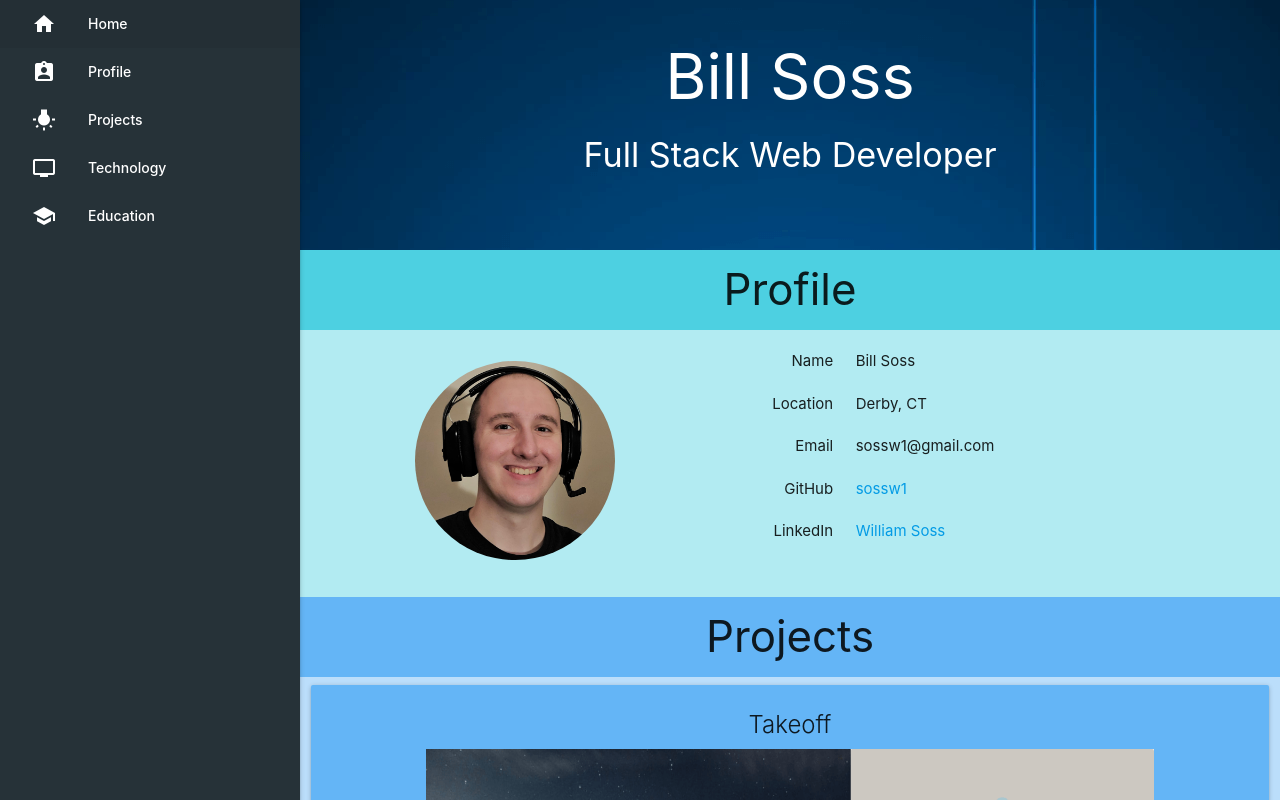
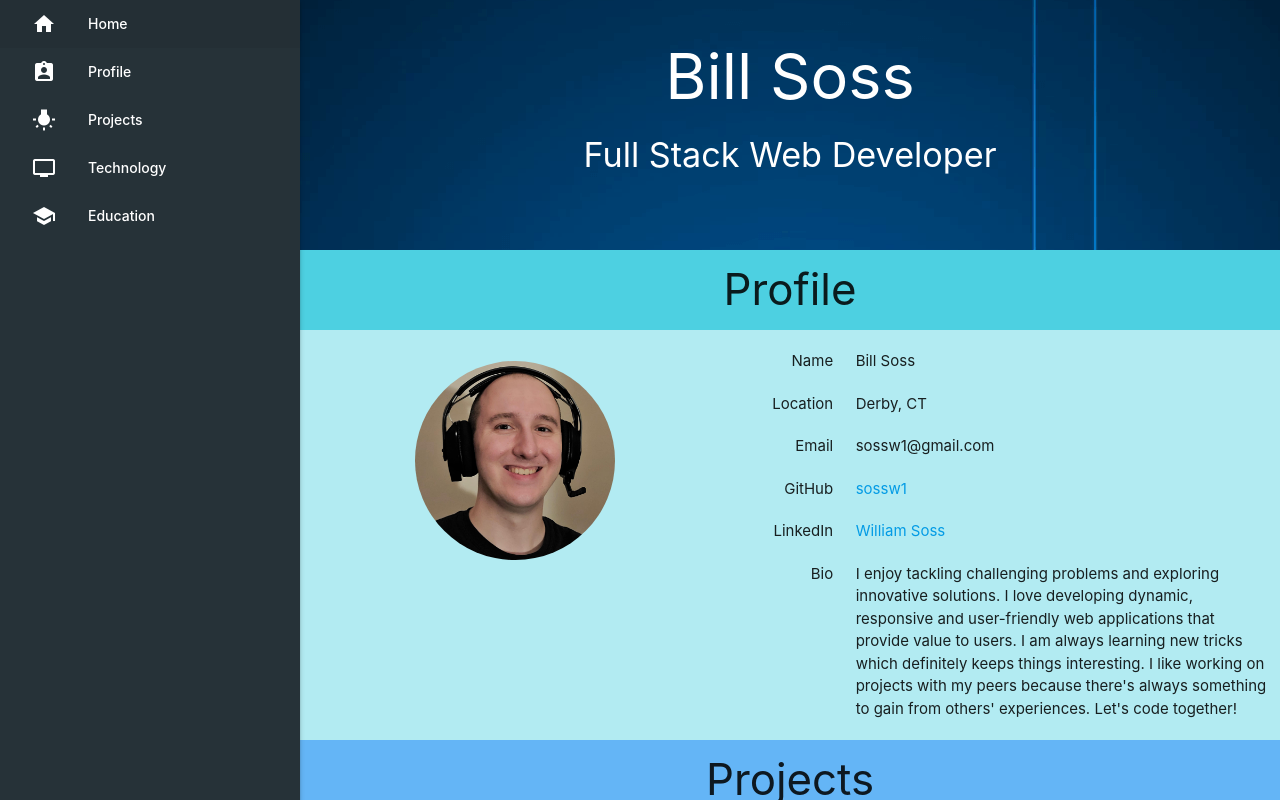
Before and after one commit to sossw1/React-Portfolio, a React (Create React App) app: page / in a window 1280 px wide. Shown: the top 800 px of the page. Built offline with nearby package versions, Linux system fonts and the light colour scheme.

Commit message:
Added bio statement

```diff
--- a/src/components/ProfileInfo.js
+++ b/src/components/ProfileInfo.js
@@ -31,6 +31,15 @@ function ProfileInfo() {
           </a>
         </div>
       </div>
+      <div className='row'>
+        <div className='col s4 right-align'>Bio</div>
+        <div className='col s8'>I enjoy tackling challenging problems and exploring
+        innovative solutions. I love developing dynamic, responsive and user-friendly
+        web applications that provide value to users. I am always learning new
+        tricks which definitely keeps things interesting. I like working on projects
+        with my peers because there's always something to gain from others' experiences.
+        Let's code together!</div>
+      </div>
     </div>
   );
 }
```
